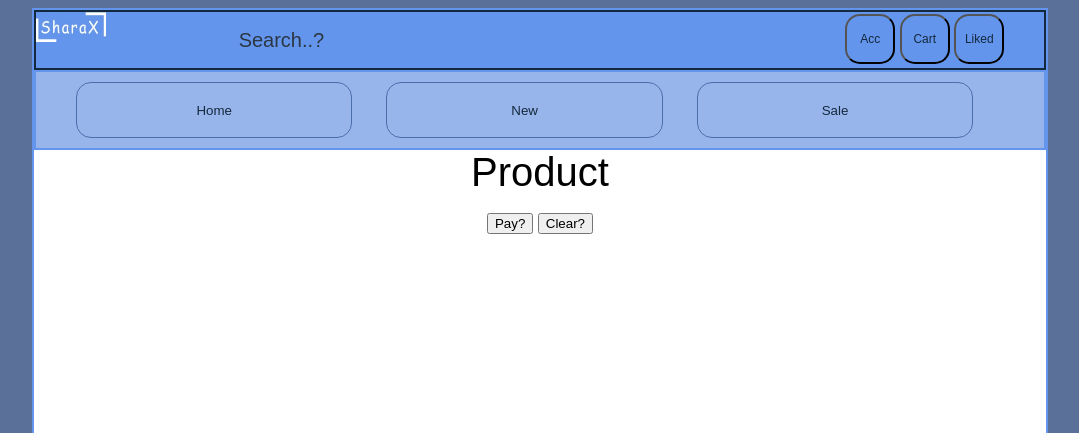
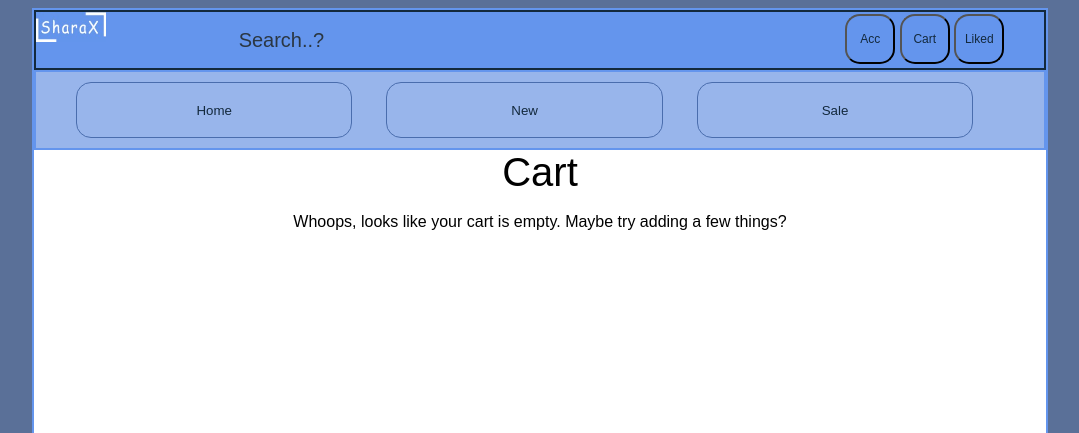
Before and after one commit to GLU-CSD/weekopdrachten-webshop-dynamisch-MoonyDewDrops, a PHP site: page /cart.php in a window 1280 px wide. Shown: the top 433 px of the page, without its empty margins (102-1181 px from the left). Run offline with PHP 8.4, Linux system fonts and the light colour scheme; the visitor is signed in with stand-in values (Sample User, id 1); data that the repository does not hold is empty.

Commit message:
Cart n bugs
Alr so idk i did the session thing n it now works but only for 1 miniscule product. Also discovered a bug w the cart where if you click on the product page, and then the cart, it's already saved the info and not the amount cuz u didnt fill in the needed info (duh).

```diff
--- a/Assets/css/cartStyle.css
+++ b/Assets/css/cartStyle.css
@@ -66,10 +66,6 @@ body{
   width: 15%;
 }
 
-.PurchaseCompleted{
-  background: white;
-}
-
 @media only screen and (max-width: 1150px){
     .container {
       display: grid;
--- a/cart.php
+++ b/cart.php
@@ -28,19 +28,22 @@ session_start();
 
 
   <div id="cart">
-    <header style="font-size: 40px; text-align: center;">Product</header>
+    <header style="font-size: 40px; text-align: center;">Cart</header>
     <br>
     <?php
       include_once 'products.php';
 
-      if (!empty($_SESSION['produceID'])){
-        $products = $_SESSION['produceID'];
 
-        $id = $products['id'];
-        $price = $products['price'];
-        $coverPhoto = $products['photo'];
-        $title = $products['title'];
+      if (!empty($_SESSION['produceID']) && !empty($_POST['amountOf'])){
 
+        $list = 1;
+
+        $produce = $_SESSION['produceID'];
+
+        $id = $produce['id'];
+        $price = $produce['price'];
+        $title = $produce['title'];
+        $photo = $produce['photo'];
 
         if(isset($_POST['amountOf'])){
 
@@ -49,16 +52,18 @@ session_start();
         $_SESSION['amountOfProduct'] = $Amount;
 
         } else{
+
           $Amount = $_SESSION['amountOfProduct'];
         }
 
-          foreach($products as $product){
-              if(!empty($product['id'] == $id)){
+          foreach ($products as $product) {
+              if(!empty($product['id'] === $id)){
+
                   $total = $price * $Amount;
                   $btwAmnt = round(((21 / 100) * $total), 2);
                   $WithBtw = $total + $btwAmnt;
         ?>
-                <img src="<?=$coverPhoto?>" alt="Product Image" id="productImage">
+                <img src="<?=$photo?>" alt="Product Image" id="productImage">
 
                 <br> <br> <br>
 
@@ -93,8 +98,7 @@ session_start();
                 </div>
                 <br> <br>
                 <?php
-            }
-
+              }
 
           }
           ?>
@@ -103,7 +107,7 @@ session_start();
           <button id="ClearCart" onclick="location.href='intercept.php'">Clear?</button>
     <?php
       } else {
-        echo 'Whoops, looks like your cart is empty. Maybe try adding a few?';
+        echo 'Whoops, looks like your cart is empty. Maybe try adding a few things?';
       }
 
 
--- a/filter.php
+++ b/filter.php
@@ -2,7 +2,7 @@
 <script defer src="assets/js/slider.js"></script>
 
 <?php
-include 'products.php';
+include_once 'products.php';
 ?>
 
 <!--the thing that filters everything-->
--- a/index.php
+++ b/index.php
@@ -100,6 +100,8 @@ session_start();
   Make it so you can buy multiple products/put multiple products in your cart at a time. (Difficult, most likely need help w this.)
   (!!!! PRIORITY !!!!)
 
+  Bro idk what i ddi but session tthing works now but only for 1 product bro i swear i can not be doing this rn
+
   Give products proper descriptions/additional images that are needed(Easy, although i dont know what im gonna give em since its just audio im
   selling out here. Maybe a photo of the product handlings, like that you dont do refunds or sum? idk im reaching HARD rn.)
 
```
